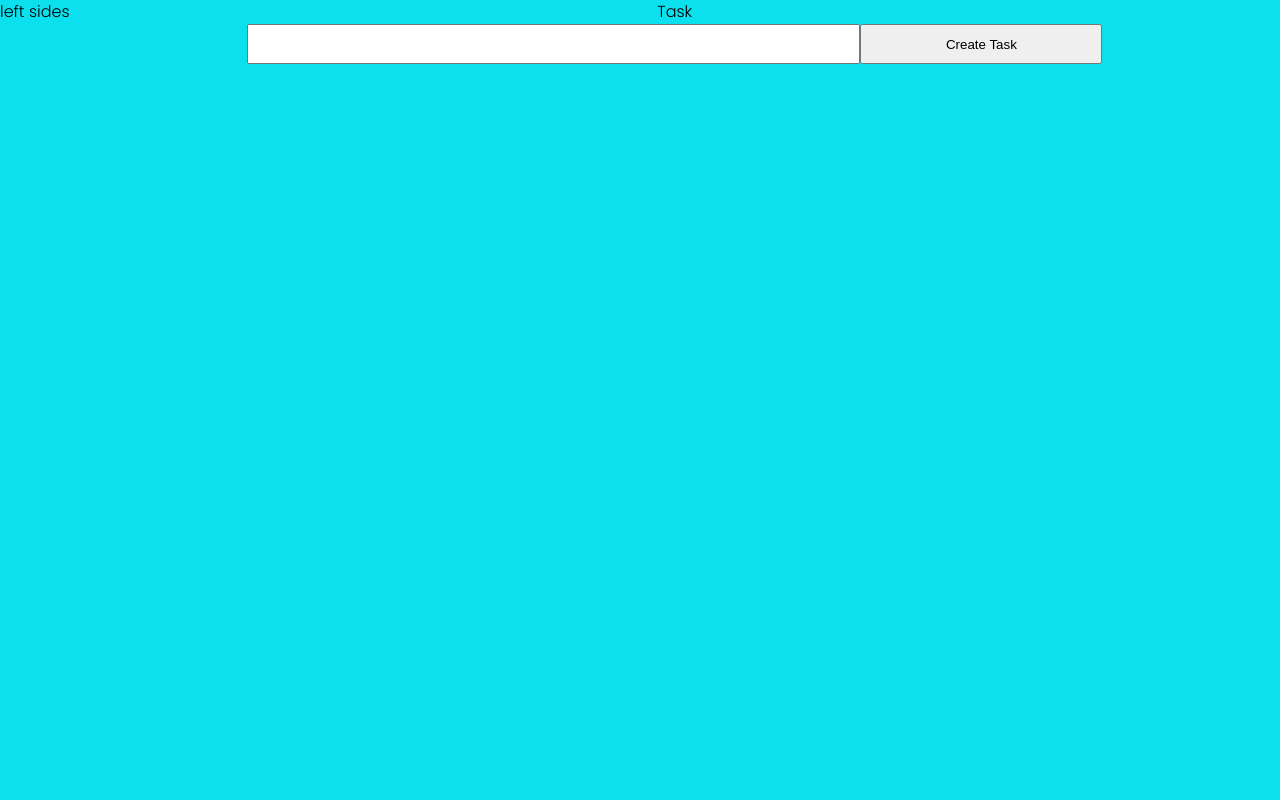
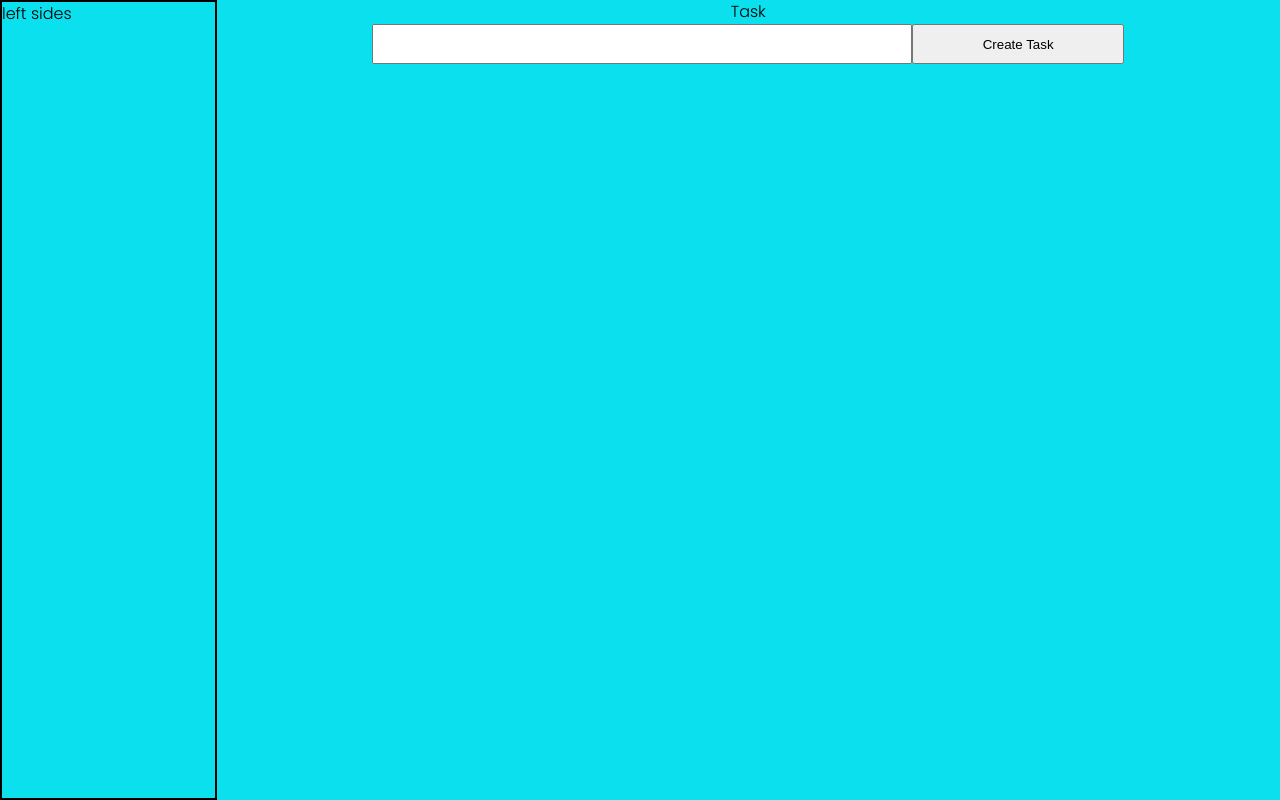
Before and after one commit to wuharry/vue_test_todo, a Vue app: page /todo in a window 1280 px wide. Built offline with nearby package versions, Linux system fonts and the light colour scheme.

Commit message:
ToDoPage  選單跟主內容畫面占比調整

```diff
--- a/src/views/ToDoPage.vue
+++ b/src/views/ToDoPage.vue
@@ -65,14 +65,14 @@ defineExpose({
     display: flex;
 }
 
-.jobLister {
-    flex: 5;
+.optionList {
+    flex: 2;
     display: grid;
-    border: 1px;
+    border: 2px solid;
 }
 
 .context {
-    flex: 5;
+    flex: 10;
     display: flex;
     flex-direction: column;
     // justify-content: center;
```
